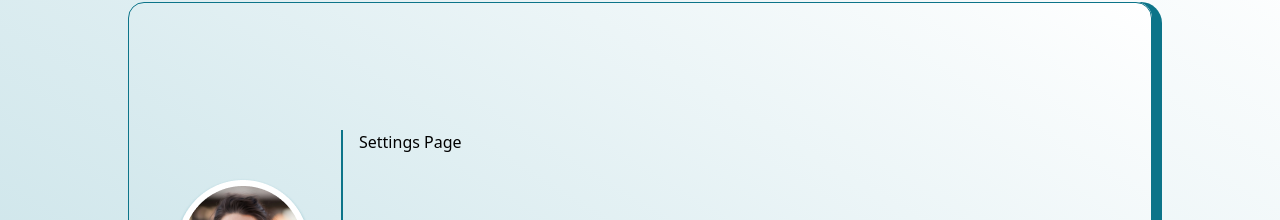
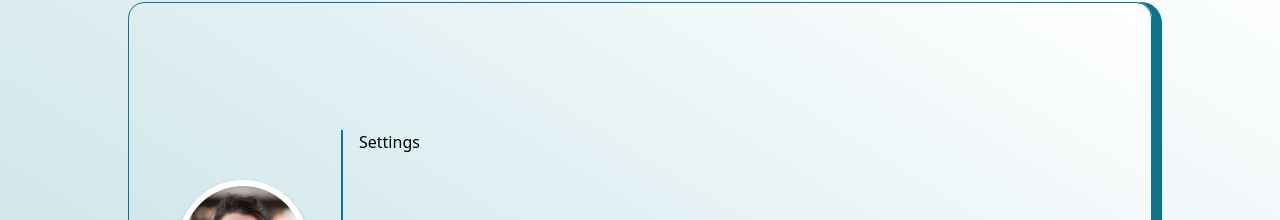
Before and after one commit to fmirza93/expenseTrackerProject, a React (Vite) app in the folder MyExpenseTracker/frontend/: page /dashboard in a window 1280 px wide. Both pictures are taken after a click on the item "Settings". Shown: the part 78-298 px from the top of the page. Built offline with nearby package versions, Linux system fonts and the light colour scheme.

Commit message:
adjust folder and file structure

```diff
--- a/MyExpenseTracker/frontend/src/components/AddExpense.jsx
+++ b/MyExpenseTracker/frontend/src/components/AddExpense.jsx
@@ -1,6 +1,6 @@
 import React from 'react'
 import CategoryDropdown from './CategoryDropdown'
-import Button from "../components/Button"
+import Button from "./Button"
 
 const AddExpense = () => {
   return (
--- a/MyExpenseTracker/frontend/src/components/SetAllowance.jsx
+++ b/MyExpenseTracker/frontend/src/components/SetAllowance.jsx
@@ -1,6 +1,6 @@
 import React from 'react'
 import CategoryDropdown from './CategoryDropdown'
-import Button from "../components/Button"
+import Button from "./Button"
 
 const SetAllowance = () => {
   return (
--- a/MyExpenseTracker/frontend/src/components/Settings.jsx
+++ b/MyExpenseTracker/frontend/src/components/Settings.jsx
@@ -2,21 +2,7 @@ import React from 'react'
 
 const Settings = () => {
   return (
-    <div>
-      <h1>Settings Page</h1>
-
-      {/* Settings form to go here. There is a button component that can be used for the buttons that has a variant property. */}
-
-      {/* The user should be able to:
-      1. Change their photo
-      2. Update their name
-      3. Set their monthly income
-      4. Set their currency
-      5. Save their preferences
-      */}
-
-
-    </div>
+    <div>Settings</div>
   )
 }
 
```
Also changed, not shown: 2 other files (tests, documents, lock files or other folders).
